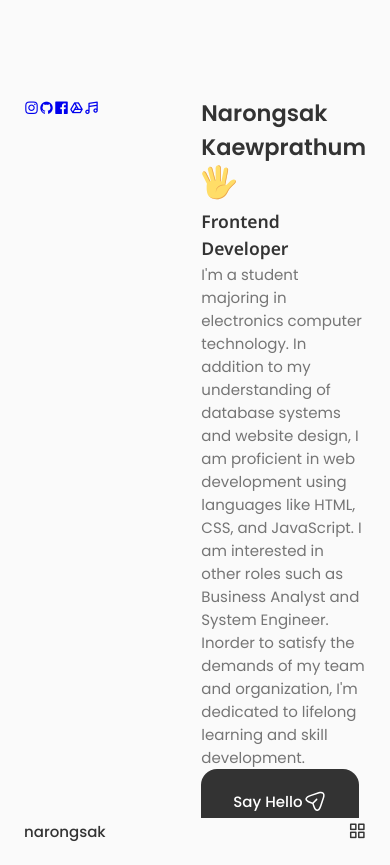
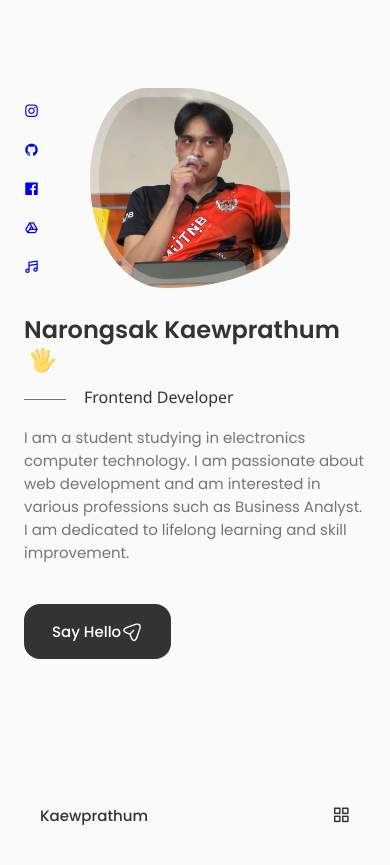
Before and after one commit to Narongsakkaewp/react-portfoilo, a React (Create React App) app: page / in a window 390 px wide. After the commit the page ends 844 px from the top, so only its background shows below. Built offline with nearby package versions, Linux system fonts and the light colour scheme.

Commit message:
หน้า Home เสร็จแล้ว
Home has done!!

```diff
--- a/src/App.css
+++ b/src/App.css
@@ -161,15 +161,30 @@
       margin-left: var(--mb-1-5);
       margin-right: var(--mb-1-5);
     }
+
+    .button{
+      padding: 1rem 1.75rem;
+    }
+
+    .button__icon{
+      width: 22px;
+      height: 22px;
+    }
   }
 
   @media screen and (max-width: 768px){
+    .section {
+      padding: 2rem 0 4rem;
+    }
   }
 
   @media screen and (max-width: 576px){
   }
 
   @media screen and (max-width: 350px){
+    :root{
+      --big--fonr-size: 2.5rem;
+    }
     .container{
       margin-left: var(--mb-1);
       margin-right: var(--mb-1);
--- a/src/components/header/header.css
+++ b/src/components/header/header.css
@@ -13,6 +13,7 @@
     justify-content: space-between;
     align-items: center;
     column-gap: 1rem;
+    padding: 1rem;
 }
 
 .nav__logo, .nav__toggle{
--- a/src/components/header/header.jsx
+++ b/src/components/header/header.jsx
@@ -8,7 +8,7 @@
   return (
     <header className="header">
         <nav className="nav container">
-            <a href="index.html" className="nav__logo">narongsak</a>
+            <a href="index.html" className="nav__logo">Kaewprathum</a>
 
             <div className={Toggle ? "nav__menu show-menu" : "nav__menu"}>
                 <ul className="nav__list grid">
--- a/src/components/home/Data.jsx
+++ b/src/components/home/Data.jsx
@@ -57,15 +57,9 @@
         </h1>
 
         <h3 className="home__subtitle"  style={{ fontFamily: '"Noto Sans Thai", sans-serif' }}>Frontend Developer</h3>
-        <p className="home__description"> I'm a student majoring in electronics computer
-                                            technology. In addition to my understanding of
-                                            database systems and website design, I am proficient in
-                                            web development using languages like HTML, CSS, and
-                                            JavaScript. I am interested in other roles such as
-                                            Business Analyst and System Engineer. Inorder to
-                                            satisfy the demands of my team and organization, I'm
-                                            dedicated to lifelong learning and skill development.</p>
-
+        <p className="home__description"> I am a student studying in electronics computer technology.
+                                          I am passionate about web development and am interested in various professions such as Business Analyst.
+                                          I am dedicated to lifelong learning and skill improvement.</p>
         <a href="#contact" className="button button--flex">
             Say Hello
             <svg
--- a/src/components/home/Home.jsx
+++ b/src/components/home/Home.jsx
@@ -2,6 +2,7 @@
 import "./home.css";
 import Social from './Social';
 import Data from './Data';
+import ScrollDown from './ScrollDown';
 
 const Home = () => {
   return (
@@ -15,6 +16,8 @@
                 <Data />
             </div>
 
+            <ScrollDown />
+
         </div>
 
     </section>
--- /dev/null
+++ b/src/components/home/ScrollDown.jsx
@@ -0,0 +1,50 @@
+import React from 'react'
+
+const ScrollDown = () => {
+  return (
+    <div className="home__scroll">
+        <a href="#about" className="home__scroll-button button--flex">
+        <svg
+                width="32px"
+                height="32px"
+                class="home__scroll-mouse"
+                viewBox="0 0 247 390"
+                version="1.1"
+                xmlns="http://www.w3.org/2000/svg"
+                style={{
+                    fillRule: "evenodd",
+                    clipRule: "evenodd",
+                    strokeLinecap: "round",
+                    strokeLinejoin: "round",
+                    strokeMiterlimit: "1.5",
+                }}
+              >
+                <path
+                  class="wheel"
+                  d="M123.359,79.775l0,72.843"
+                  style={{
+                    fill: "none",
+                    stroke: "var(--title-color)",
+                    strokeWidth: "20px",
+                }}
+                ></path>
+                <path
+                  id="mouse"
+                  d="M236.717,123.359c0,-62.565 -50.794,-113.359 -113.358,-113.359c-62.565,0 -113.359,50.794 -113.359,113.359l0,143.237c0,62.565 50.794,113.359 113.359,113.359c62.564,0 113.358,-50.794 113.358,-113.359l0,-143.237Z"
+                  style={{
+                    fill: "none",
+                    stroke: "var(--title-color)",
+                    strokeWidth: "20px",
+                  }}
+
+                ></path>
+        </svg>
+
+        <span className="home__scroll-name">Lest's Scroll it Down</span>
+        <i class="uil uil-arrow-down home__scroll-arrow"></i>
+        </a>
+    </div>
+  )
+}
+
+export default ScrollDown
--- a/src/components/home/home.css
+++ b/src/components/home/home.css
@@ -1,4 +1,194 @@
+.home__conainer{
+    row-gap: 7rem;
+}
+
 .home__content{
     grid-template-columns: 116px repeat(2, 1fr);
+    padding-top: 5.5rem;
+    column-gap: 2rem;
+    align-items: center;
+}
 
+.home__social{
+    display: grid;
+    grid-template-columns: max-content;
+    row-gap: 1rem;
 }
+
+.home__social-icon{
+    font-size: 1.25rem;
+    color: var(--title-color);
+    row-gap: 1rem;
+}
+
+.home__social-icon:hover{
+    color: var(--title-color-dark);
+}
+
+.home__title{
+    font-size: var(--h1-font-size);
+    margin-bottom: var(--mb-0-25);
+}
+
+.home__hand{
+    width: 38px;
+    height: 38px;
+    margin-left: 0.4rem;
+}
+
+.home__subtitle{
+    position: relative;
+    font-size: var(--h3-font-size);
+    padding-left: 5.4rem;
+    font-weight: var(--font--normal);
+    margin-bottom: var(--mb-1);
+}
+
+.home__subtitle::before{
+position: absolute;
+content: "";
+width: 70px;height: 1px;
+background-color: var(--text-color);
+left: 0;
+top: 1rem;
+}
+
+.home__description{
+    max-width: 400px;
+    margin-bottom: var(--mb-3);
+}
+
+.home__img{
+    background: url(../../assets/images/toei.jpg);
+    background-repeat: no-repeat;
+    background-position: center;
+    background-size: cover;
+    box-shadow: inset 0 0 0 9px rgb(255 255 255 / 30%);
+    order: 1;
+    justify-self: center;
+    width: 300px;
+    height: 300px;
+    animation: profile__animation 8s ease-in-out infinite 1s;
+}
+
+@keyframes profile__animation {
+    0% {
+        border-radius: 60% 40% 30% 70% / 60% 30% 70% 40%;
+    }
+
+    50% {
+        border-radius: 30% 60% 70% 40% / 50% 60% 30% 60%;
+    }
+
+    100% {
+        border-radius: 60% 40% 30% 70% / 60% 30% 70% 40%;
+    }
+}
+
+.home__scroll{
+    margin-top: 20px;
+    margin-left: 9.25rem;
+}
+
+.wheel{
+    animation: scroll 2s ease infinite;
+}
+
+@keyframes scroll {
+    0% {
+        transform: translateY(0);
+    }
+
+    30% {
+        transform: translateY(3.75rem);
+    }
+}
+
+.home__scroll-name{
+    color: var(--title-color);
+    font-weight: var(--font--medium);
+    margin-right: var(--mb-0-25);
+    margin-left: 2px;
+}
+
+.home__scroll-arrow{
+    font-size: 1.25rem;
+    color: var(--title-color);
+}
+
+/* Responsive */
+/*=====large=======*/
+@media screen and (max-width: 992px){
+    .home__content{
+        grid-template-columns: 100px repeat(2, 1fr);
+        column-gap: 1.25rem;
+    }
+
+    .home__hand{
+        width: 26px;
+        height: 26px;
+    }
+
+    .home__subtitle{
+        padding-left: 3.75rem;
+        margin-bottom: var(--mb-1);
+    }
+
+    .home__subtitle::before{
+        width: 42px;
+        top: 0.8rem;
+    }
+
+    .home__description{
+        max-width: initial;
+        margin-bottom: var(--mb-2-5);
+    }
+
+    .home__img{
+        width: 250px;
+        height: 250px;
+        box-shadow: inset 0 0 0 8px rgb(255 255 255 / 30%);
+    }
+
+    .home__scroll{
+        margin-left: 7.5rem;
+    }
+  }
+
+@media screen and (max-width: 768px){
+    .home__content{
+        grid-template-columns: 0.5fr 3fr;
+        padding-top: 3.5rem;
+    }
+
+    .home__img{
+        order: initial;
+        justify-self: initial;
+    }
+
+    .home__data{
+        grid-column: 1/3;
+    }
+
+    .home__img{
+        width: 200px;
+        height: 200px;
+        box-shadow: inset 0 0 0 9px rgb(255 255 255 / 30%);
+    }
+
+    .home__scroll{
+        display: none;
+    }
+  }
+
+@media screen and (max-width: 350px){
+    .home__img{
+        width: 180px;
+        height: 180px;
+    }
+
+    .home__hand{
+        width: 22px;
+        height: 22px;
+    }
+  }
```
